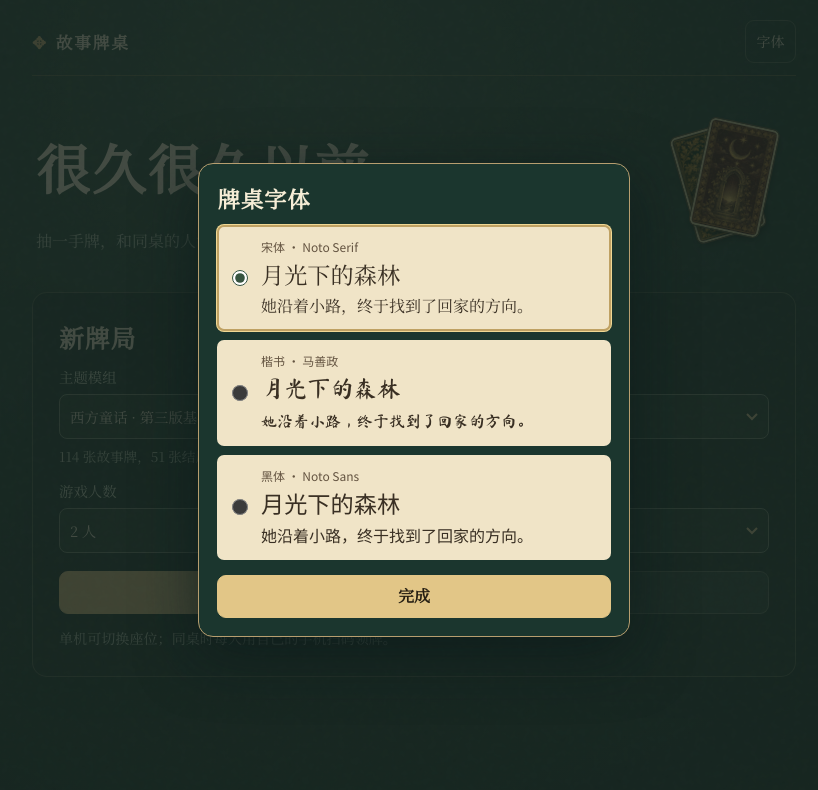
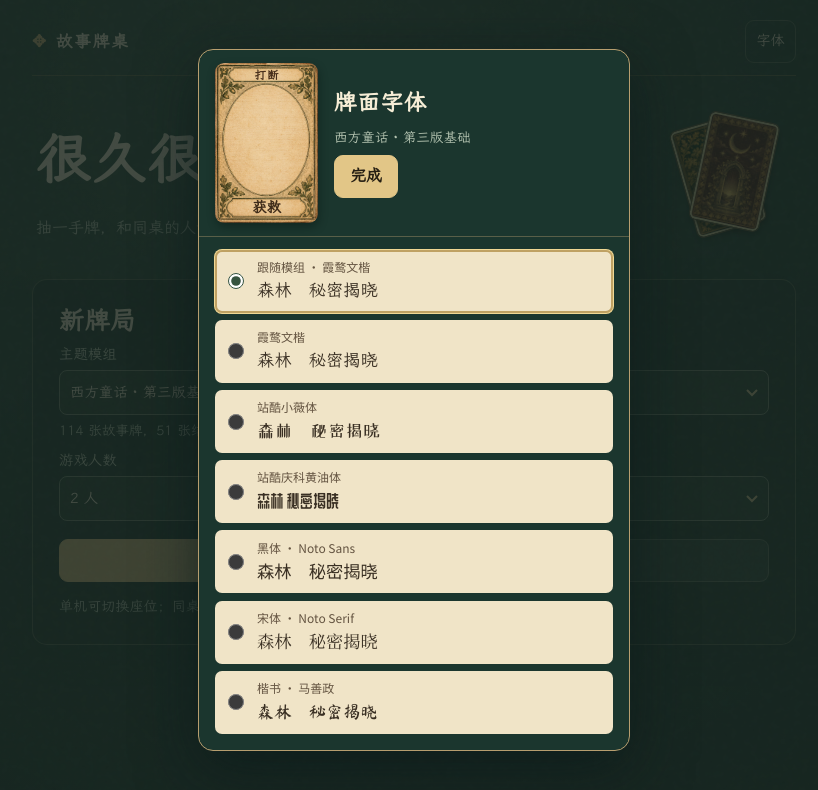
Before and after one commit to Tipiger/once-upon-a-time-table, a plain HTML site: page index.html in a window 1280 px wide. Both pictures are taken after a click on the button "字体". Shown: the whole page, without its empty margins (226-1044 px from the left). Drawn offline with Linux system fonts and the light colour scheme.

Commit message:
Give each deck its own card layout, artwork slots and type settings

```diff
--- a/app.mjs
+++ b/app.mjs
@@ -16,25 +16,44 @@ function tell(message) {
   clearTimeout(noticeTimer); notice.textContent = message;
   noticeTimer = setTimeout(()=>notice.textContent='',3200);
 }
-function card(id, {back=false,action='',large=false,flip=false}={}) {
-  const c=get(id), end=c.kind==='ending', tag=action?'button':'div';
+function card(id, options) { return renderCard(get(id), deck, options); }
+function renderCard(c, module, {back=false,action='',large=false,flip=false}={}) {
+  const end=c.kind==='ending', tag=action?'button':'div';
   const cls='card '+(back?'back '+(end?'endback':''):end?'endface':c.image?'storyface illustrated':'storyface')+(large?' large':'')+(flip?' flip':'');
-  const attr=action?' data-action="'+action+'" data-value="'+id+'"':'';
+  const attr=action?' data-action="'+action+'" data-value="'+esc(c.id)+'"':'';
   const body=back?'<span>✧</span><span class="seal">'+(end?'☾':'✥')+'</span><strong>'+(end?'结局牌':'故事牌')+'</strong>':
-    end?'<span class="kind">✧ '+esc(deck.endingLabel||'结局')+' ✧</span><span class="sentence">'+esc(c.textZh)+'</span><span>❧</span>':
+    end?'<span class="kind">✧ '+esc(module.endingLabel||'结局')+' ✧</span><span class="sentence">'+esc(c.textZh)+'</span><span>❧</span>':
     (c.interrupt?'<span class="interrupt">打断</span>':'')+
-    (c.image?'<img class="story-art" src="'+esc(c.image)+'" alt="">':'')+
+    (c.image?'<img class="story-art" src="'+esc(new URL(c.image, new URL(module.entry.file, document.baseURI)).href)+'" alt="">':'')+
     '<strong>'+esc(c.labelZh)+'</strong>';
   return '<'+tag+' class="'+cls+'"'+attr+'>'+body+'</'+tag+'>';
 }
 function applyArt(entry) {
- const art = entry?.art || {};
+ if (activeTheme?.id === entry.id) return;
+ activeTheme = entry;
+ const root = document.documentElement;
+ root.dataset.module = entry.id;
+ const sheet = document.getElementById('module-theme');
+ if (entry.theme?.stylesheet) sheet.href = entry.theme.stylesheet;
+ else sheet.removeAttribute('href');
+ const art = entry.art || {};
  for (const type of ['storyBack','endingBack','storyFrame','endingFrame']) {
    const cssName = '--' + type.replace(/[A-Z]/g, c => '-' + c.toLowerCase());
-   if (art[type]) app.style.setProperty(cssName, 'url(' + JSON.stringify(art[type]) + ')');
-   else app.style.removeProperty(cssName);
+   if (art[type]) root.style.setProperty(cssName, 'url(' + JSON.stringify(art[type]) + ')');
+   else root.style.removeProperty(cssName);
  }
- app.classList.toggle('printed-deck', Boolean(art.storyFrame));
+ root.classList.toggle('printed-deck', Boolean(art.storyFrame));
+ const defaultFont = entry.theme?.defaultFont || 'song';
+ const defaultLabel = picker.querySelector('[value="module"]').closest('label');
+ defaultLabel.dataset.font = defaultFont;
+ const fontName = [...picker.querySelectorAll('input')].find(i => i.value === defaultFont)?.closest('label').querySelector('small').textContent;
+ defaultLabel.querySelector('small').textContent = fontName ? '跟随模组 · ' + fontName : '跟随模组';
+ let choice;
+ try {
+   choice = localStorage.getItem(moduleFontKey());
+   if (!choice && entry.id === 'once-upon-a-time-3e-core') choice = localStorage.getItem('story-table.font');
+ } catch {}
+ setFont(choice || 'module');
 }
 function selectedEntry() { return modules.entries.find(e => e.id === selected); }
 function homeTheme() {
@@ -188,7 +207,7 @@ async function openPacket(){
 }
 async function init(){
  try{
-   modules=catalog(await readJSON('./modules.json'));selected=modules.entries[0].id;
+   modules=catalog(await readJSON('./modules.json?v=themes-2'));selected=modules.entries[0].id;
    const prev=JSON.parse(localStorage.getItem(latest)||'null');
    if(prev){table=await g.updateSaved(key(prev.id));if(table){deck=await modules.open(savedModule(table));seat=prev.seat;page='hand';}}
    if(location.hash.startsWith('#deal='))await openPacket();
@@ -200,20 +219,28 @@ window.addEventListener('hashchange',async()=>{if(location.hash.startsWith('#dea
 window.addEventListener('pageshow',async e=>{if(e.persisted&&table){table=await g.updateSaved(key(table.id));render();}});
 document.addEventListener('visibilitychange',async()=>{if(!document.hidden&&table&&!busy){table=await g.updateSaved(key(table.id));render();}});
 const picker = document.getElementById('font-picker');
-const fontKey = 'story-table.font';
+let activeTheme;
+const moduleFontKey = () => 'story-table.font.' + activeTheme.id;
 function setFont(value) {
-  const choice = [...picker.querySelectorAll('input')].find(input => input.value === value);
-  if (choice) {
-    document.documentElement.dataset.font = value;
-    choice.checked = true;
-  }
+  const choice = [...picker.querySelectorAll('input')].find(input => input.value === value) || picker.querySelector('[value="module"]');
+  choice.checked = true;
+  document.documentElement.dataset.font = choice.value === 'module'
+    ? (activeTheme.theme?.defaultFont || 'song') : choice.value;
 }
-function openFontPicker() {
+async function openFontPicker() {
+  const entry = activeTheme;
+  const sample = document.getElementById('font-sample');
+  sample.replaceChildren();
+  document.getElementById('sample-module').textContent = entry.name;
   picker.showModal();
+  try {
+    const module = await modules.open(entry.id);
+    const example = module.cards.find(c => c.kind === 'story' && c.interrupt) || module.cards.find(c => c.kind === 'story');
+    if (example && picker.open && activeTheme === entry) sample.innerHTML = renderCard(example, module);
+  } catch (err) { sample.textContent = err.message; }
 }
-try { setFont(localStorage.getItem(fontKey) || 'song'); } catch { setFont('song'); }
 picker.addEventListener('change', event => {
   setFont(event.target.value);
-  try { localStorage.setItem(fontKey, event.target.value); } catch {}
+  try { localStorage.setItem(moduleFontKey(), event.target.value); } catch {}
 });
 init();
--- a/index.html
+++ b/index.html
@@ -1,20 +1,14 @@
-<!doctype html><html lang="zh-CN"><head><meta charset="utf-8"><meta name="viewport" content="width=device-width, initial-scale=1, viewport-fit=cover"><meta name="theme-color" content="#152e29"><title>故事牌桌 · 很久很久以前</title><link rel="stylesheet" href="./style.css?v=fonts-1"></head><body><main id="app" aria-busy="true">正在摆好牌桌…</main><div id="notice" role="status"></div><dialog id="font-picker" aria-labelledby="font-title">
+<!doctype html><html lang="zh-CN"><head><meta charset="utf-8"><meta name="viewport" content="width=device-width, initial-scale=1, viewport-fit=cover"><meta name="theme-color" content="#152e29"><title>故事牌桌 · 很久很久以前</title><link rel="stylesheet" href="./style.css?v=themes-2"><link rel="stylesheet" id="module-theme"></head><body><main id="app" aria-busy="true">正在摆好牌桌…</main><div id="notice" role="status"></div><dialog id="font-picker" aria-labelledby="font-title">
   <form method="dialog">
-    <h2 id="font-title">牌桌字体</h2>
-    <fieldset aria-label="选择中文字体">
-      <label class="font-option" data-font="song">
-        <input type="radio" name="typeface" value="song" checked>
-        <span><small>宋体 · Noto Serif</small><strong>月光下的森林</strong><span>她沿着小路，终于找到了回家的方向。</span></span>
-      </label>
-      <label class="font-option" data-font="kai">
-        <input type="radio" name="typeface" value="kai" >
-        <span><small>楷书 · 马善政</small><strong>月光下的森林</strong><span>她沿着小路，终于找到了回家的方向。</span></span>
-      </label>
-      <label class="font-option" data-font="hei">
-        <input type="radio" name="typeface" value="hei" >
-        <span><small>黑体 · Noto Sans</small><strong>月光下的森林</strong><span>她沿着小路，终于找到了回家的方向。</span></span>
-      </label>
+    <div class="picker-head"><div id="font-sample"></div><div><h2 id="font-title" tabindex="-1" autofocus>牌面字体</h2><small id="sample-module"></small><button class="primary" value="close">完成</button></div></div>
+    <fieldset aria-label="选择本模组的字体">
+      <label class="font-option" data-font="module"><input type="radio" name="typeface" value="module"><span><small>跟随模组</small><strong>森林　秘密揭晓</strong></span></label>
+      <label class="font-option" data-font="wenkai"><input type="radio" name="typeface" value="wenkai"><span><small>霞鹜文楷</small><strong>森林　秘密揭晓</strong></span></label>
+      <label class="font-option" data-font="xiaowei"><input type="radio" name="typeface" value="xiaowei"><span><small>站酷小薇体</small><strong>森林　秘密揭晓</strong></span></label>
+      <label class="font-option" data-font="huangyou"><input type="radio" name="typeface" value="huangyou"><span><small>站酷庆科黄油体</small><strong>森林　秘密揭晓</strong></span></label>
+      <label class="font-option" data-font="hei"><input type="radio" name="typeface" value="hei"><span><small>黑体 · Noto Sans</small><strong>森林　秘密揭晓</strong></span></label>
+      <label class="font-option" data-font="song"><input type="radio" name="typeface" value="song"><span><small>宋体 · Noto Serif</small><strong>森林　秘密揭晓</strong></span></label>
+      <label class="font-option" data-font="kai"><input type="radio" name="typeface" value="kai"><span><small>楷书 · 马善政</small><strong>森林　秘密揭晓</strong></span></label>
     </fieldset>
-    <button class="primary" value="close">完成</button>
   </form>
-</dialog><script src="./app.mjs?v=fonts-1" type="module"></script></body></html>
+</dialog><script src="./app.mjs?v=themes-2" type="module"></script></body></html>
--- a/modules.json
+++ b/modules.json
@@ -9,12 +9,20 @@
       "endingBack": "western-ending-back.webp",
       "storyFrame": "western-story-frame.webp",
       "endingFrame": "western-ending-frame.webp"
+    },
+    "theme": {
+      "stylesheet": "western-print.css",
+      "defaultFont": "wenkai"
     }
   },
   {
     "id": "western-demo-v1",
     "name": "西方童话 · 原创结局",
     "file": "deck.json",
-    "description": "114 张故事牌，24 张原创结局。使用试玩版卡面。"
+    "description": "114 张故事牌，24 张原创结局。使用试玩版卡面。",
+    "theme": {
+      "stylesheet": "western-manuscript.css",
+      "defaultFont": "hei"
+    }
   }
 ]
--- a/style.css
+++ b/style.css
@@ -35,25 +35,6 @@
 
 /* Individually printed faces and backs; card copy stays selectable by the UI. */
 .story-art { width:76%; height:53%; object-fit:contain; }
-.printed-deck .card, .printed-deck .mini {
-  background-size:100% 100%; background-position:center; background-repeat:no-repeat;
-}
-.printed-deck .card { background-image:var(--story-frame); color:var(--tone,#394b39); }
-.printed-deck .card.endface { background-image:var(--ending-frame); color:#59332a; }
-.printed-deck .card.back, .printed-deck .deckfan .mini:first-child { background-image:var(--story-back); }
-.printed-deck .card.endback, .printed-deck .deckfan .mini:last-child { background-image:var(--ending-back); }
-.printed-deck .mini { color:transparent; }
-.printed-deck .card:before, .printed-deck .card:after { display:none; }
-.printed-deck .back { justify-content:flex-end; }
-.printed-deck .back>span { visibility:hidden; }
-.printed-deck .back strong { padding:.16em .5em; color:#fff0c4; background:#20291ef2; border:1px solid #d3bb80; border-radius:.2em; }
-.printed-deck .endback strong { background:#4d2224f2; }
-.printed-deck .card.endface .sentence { text-align:center; padding-inline:5%; }
-.printed-deck .large.endface .sentence { padding:7%; }
-.printed-deck .card:not(.back):not(.endface) { display:grid; grid-template-rows:15% minmax(0,1fr) 16%; justify-items:center; align-items:center; padding:0 7%; }
-.printed-deck .card:not(.back):not(.endface) .emblem { width:68%; height:70%; }
-.printed-deck .card:not(.back):not(.endface) .story-art { width:93%; height:93%; object-fit:contain; }
-
 @font-face { font-family:TaleSong; src:url('./tale-song.woff') format('woff'); font-display:swap; }
 @font-face { font-family:TaleKai; src:url('./tale-kai.woff') format('woff'); font-display:swap; }
 @font-face { font-family:TaleHei; src:url('./tale-hei.woff') format('woff'); font-display:swap; }
@@ -63,19 +44,14 @@
 :root, .brand, h1, h2, h3, .card, .card .kind, blockquote { font-family:var(--table-font); }
 .head-actions { display:flex; align-items:center; justify-content:flex-end; flex-wrap:wrap; gap:.5rem; }
 .font-trigger { padding:.35rem .65rem; font-size:.875rem; }
-.card.storyface, .printed-deck .card.storyface:not(.back):not(.endface) {
-  display:grid; grid-template:18% minmax(0,1fr) 20% / minmax(0,1fr); align-items:center;
-  justify-items:center; padding:0 9%; color:#493923;
+/* Stable face slots. Each module may replace their layout in its own stylesheet. */
+.card.storyface { display:block; container-type:inline-size; padding:0; }
+.storyface > strong, .storyface .interrupt, .storyface .story-art {
+  position:absolute; inset-inline:10%; width:80%; margin:0; text-align:center;
 }
-.storyface strong { grid-area:2/1; max-width:100%; text-wrap:balance; }
-.storyface.illustrated strong { grid-row:3; }
-.storyface .story-art { grid-area:2/1; }
-.interrupt {
-  grid-area:1/1; align-self:end; font:bold clamp(.72rem,2.5vw,.92rem)/1.25 var(--table-font);
-  color:#fff5d8; background:#763b32; border:1px solid #d7ba80; border-radius:3px;
-  padding:.08em .42em; letter-spacing:.08em;
-}
-.large .interrupt { font-size:1.15rem; }
+.card.storyface > strong { top:90%; transform:translateY(-50%); font-size:min(14cqi,2.4rem); line-height:1.1; }
+.storyface .interrupt { top:8%; transform:translateY(-50%); font-size:min(11cqi,1.7rem); line-height:1.1; font-weight:600; }
+.storyface .story-art { top:16%; height:66%; object-fit:contain; }
 #font-picker {
   width:min(92vw,27rem); max-height:90dvh; overflow:auto; margin:auto;
   color:var(--cream); background:#1b362e; border:1px solid #b79e6f; border-radius:15px;
@@ -96,3 +72,18 @@
 .font-option small { font: .75rem/1.4 TaleHei,sans-serif; color:#635340; }
 #font-picker .primary { width:100%; margin-top:.9rem; }
 @media(max-width:390px){.head-actions{gap:.25rem}.playerswitch{gap:.25rem}.font-trigger{padding:.3rem .45rem}}
+
+@font-face { font-family:TaleWenkai; src:url('./tale-wenkai.woff') format('woff'); font-display:swap; }
+@font-face { font-family:TaleXiaowei; src:url('./tale-xiaowei.woff') format('woff'); font-display:swap; }
+@font-face { font-family:TaleHuangyou; src:url('./tale-huangyou.woff') format('woff'); font-display:swap; }
+[data-font=wenkai] { --table-font:TaleWenkai,KaiTi,serif; }
+[data-font=xiaowei] { --table-font:TaleXiaowei,serif; }
+[data-font=huangyou] { --table-font:TaleHuangyou,sans-serif; }
+#font-picker { padding:0; }
+#font-picker form { display:flex; flex-direction:column; max-height:min(88dvh,47rem); }
+.picker-head { display:flex; gap:1rem; align-items:center; flex:none; padding:.8rem 1rem; border-bottom:1px solid #b79e6f66; }
+#font-sample { width:clamp(74px,19vw,103px); flex:none; }
+#font-picker fieldset { overflow-y:auto; padding:.8rem 1rem 1rem; gap:.45rem; }
+#font-picker .primary { display:block; width:auto; margin-top:.55rem; }
+.font-option { padding:.45rem .7rem; }
+.font-option strong { font-size:1.08rem; }
--- /dev/null
+++ b/western-manuscript.css
@@ -0,0 +1,6 @@
+/* The original deck uses a typeset border in place of the painted frame. */
+.card.storyface { color:#383c2d; }
+.card.storyface > strong { top:85%; letter-spacing:.035em; }
+.storyface .interrupt { top:11%; color:#374637; letter-spacing:.12em; text-indent:.12em; }
+.storyface .story-art { inset:20% 12% auto; width:76%; height:53%; object-fit:contain; }
+.storyface:has(.interrupt) .interrupt { border-block:1px solid #87794f; width:54%; inset-inline:23%; padding-block:.15em; }
--- /dev/null
+++ b/western-print.css
@@ -0,0 +1,21 @@
+.printed-deck .card, .printed-deck .mini {
+  background-size:100% 100%; background-position:center; background-repeat:no-repeat;
+}
+.printed-deck .card { background-image:var(--story-frame); color:var(--tone,#394b39); }
+.printed-deck .card.endface { background-image:var(--ending-frame); color:#59332a; }
+.printed-deck .card.back, .printed-deck .deckfan .mini:first-child { background-image:var(--story-back); }
+.printed-deck .card.endback, .printed-deck .deckfan .mini:last-child { background-image:var(--ending-back); }
+.printed-deck .mini { color:transparent; }
+.printed-deck .card:before, .printed-deck .card:after { display:none; }
+.printed-deck .back { justify-content:flex-end; }
+.printed-deck .back>span { visibility:hidden; }
+.printed-deck .back strong { padding:.16em .5em; color:#fff0c4; background:#20291ef2; border:1px solid #d3bb80; border-radius:.2em; }
+.printed-deck .endback strong { background:#4d2224f2; }
+.printed-deck .card.endface .sentence { text-align:center; padding-inline:5%; }
+.printed-deck .large.endface .sentence { padding:7%; }
+
+/* Centers of the upper and lower cartouches on the painted frame. */
+.printed-deck .card.storyface { color:#3e2b19; border:0; }
+.printed-deck .storyface > strong { inset-inline:12%; width:76%; top:90.4%; font-size:min(14cqi,2.4rem); }
+.printed-deck .storyface .interrupt { top:7.25%; color:#49301c; letter-spacing:.12em; text-indent:.12em; }
+.printed-deck .storyface .story-art { inset:13% 8% auto; width:84%; height:69%; object-fit:cover; border-radius:50%; }
```
Also changed, not shown: font-licenses.txt, tale-huangyou.woff (added), tale-wenkai.woff (added), tale-xiaowei.woff (added).
